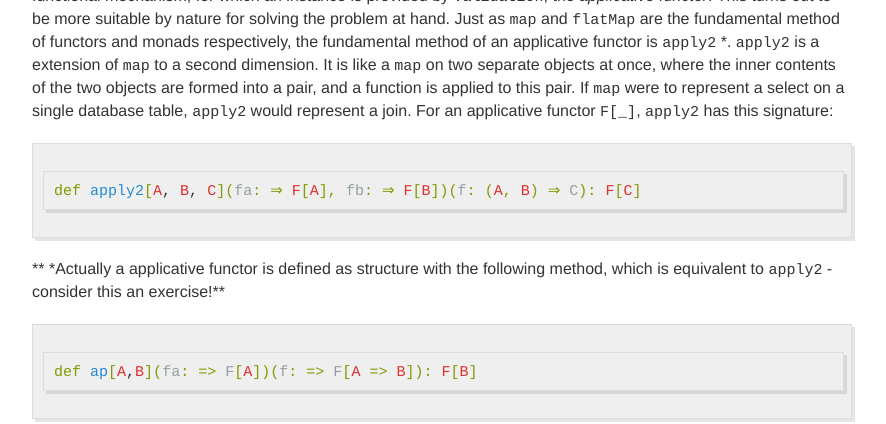
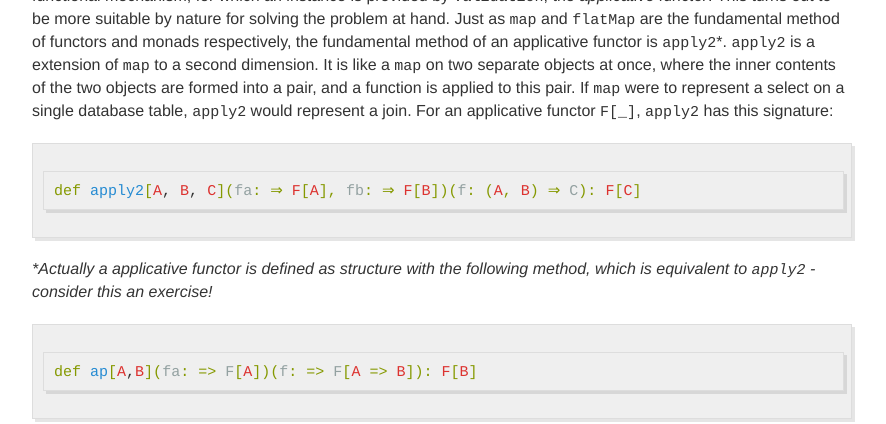
Before and after one commit to szoio/szoio.github.io, a Jekyll site: the page built from _posts/2016-04-29-bulletproof-functional-validation-using-scalaz.md, in a window 1280 px wide and 900 px high, scrolled down 5979 px. Shown: the top 424 px of the window, without its empty margins (198-1084 px from the left). Built offline with Jekyll 4.4.1, drawn with Linux system fonts in a browser that asks for light colours; comment, search, counter and statistics services are not loaded.

````diff
--- a/_posts/2016-04-29-bulletproof-functional-validation-using-scalaz.md
+++ b/_posts/2016-04-29-bulletproof-functional-validation-using-scalaz.md
@@ -218,13 +218,13 @@
                  ^
 ```
 
-This give an indication as to why we are not there yet. The for comprehension syntax, which involves nested `map`s and `flatMap`s under the hood, cannot acumulate errors. This is because if the moment a validation fails, the inner `map` function does not get called. This behaviour is baked into the `flatMap` function, and `for` comprehension behaviour, as each validated value is in scope for the statement that follows. Instead we consider an alternative functional mechanism, for which an instance is provided by `Validation`, the *applicative functor*. This turns out to be more suitable by nature for solving the problem at hand. Just as `map` and `flatMap` are the fundamental method of functors and monads respectively, the fundamental method of an applicative functor is `apply2` &#42;. `apply2` is a extension of `map` to a second dimension. It is like a `map` on two separate objects at once, where the inner contents of the two objects are formed into a pair, and a function is applied to this pair. If `map` were to represent a select on a single database table, `apply2` would represent a join. For an applicative functor `F[_]`, `apply2` has this signature:
+This give an indication as to why we are not there yet. The for comprehension syntax, which involves nested `map`s and `flatMap`s under the hood, cannot acumulate errors. This is because if the moment a validation fails, the inner `map` function does not get called. This behaviour is baked into the `flatMap` function, and `for` comprehension behaviour, as each validated value is in scope for the statement that follows. Instead we consider an alternative functional mechanism, for which an instance is provided by `Validation`, the *applicative functor*. This turns out to be more suitable by nature for solving the problem at hand. Just as `map` and `flatMap` are the fundamental method of functors and monads respectively, the fundamental method of an applicative functor is `apply2`&#42;. `apply2` is a extension of `map` to a second dimension. It is like a `map` on two separate objects at once, where the inner contents of the two objects are formed into a pair, and a function is applied to this pair. If `map` were to represent a select on a single database table, `apply2` would represent a join. For an applicative functor `F[_]`, `apply2` has this signature:
 
 ```scala
 def apply2[A, B, C](fa: ⇒ F[A], fb: ⇒ F[B])(f: (A, B) ⇒ C): F[C]
 ```
 
-** &#42;Actually a applicative functor is defined as structure with the following method, which is equivalent to `apply2` - consider this an exercise!**
+*&#42;Actually a applicative functor is defined as structure with the following method, which is equivalent to `apply2` - consider this an exercise!*
 
 ```scala
 def ap[A,B](fa: => F[A])(f: => F[A => B]): F[B]
````
